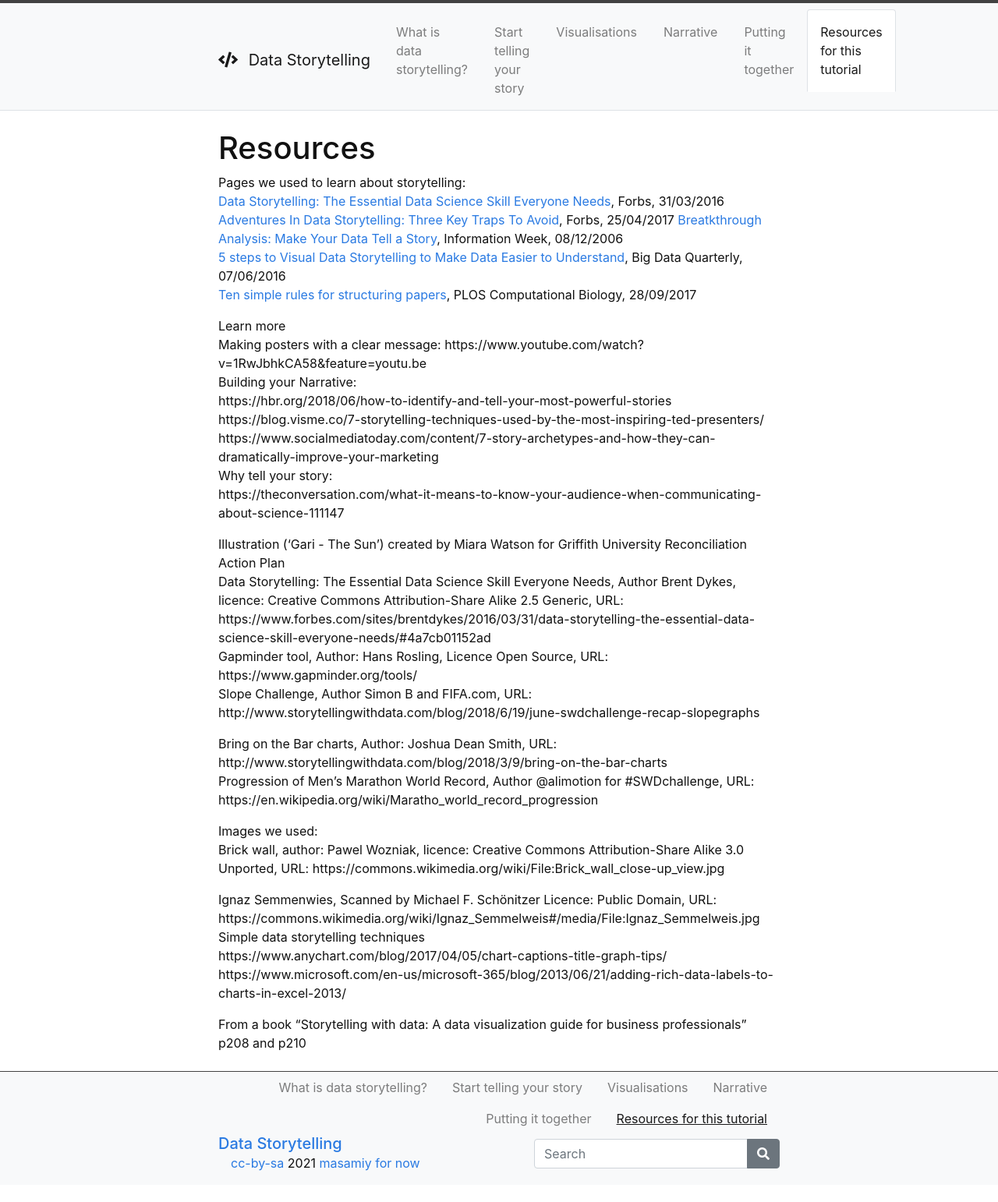
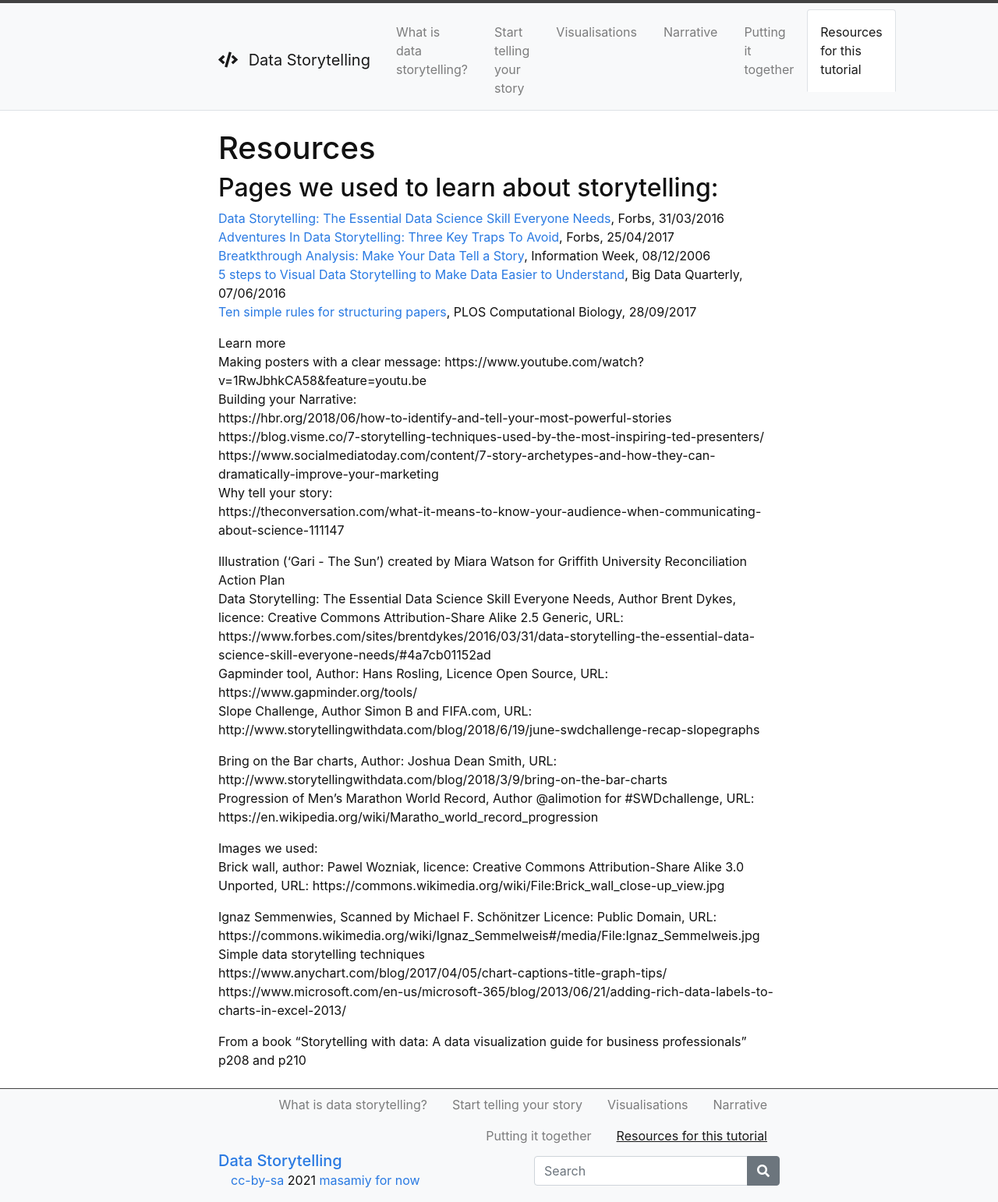
Before and after one commit to masamiy/DataStoryTelling, a Jekyll site: the page built from content/5-Resources.md, in a window 1280 px wide. Shown: the whole page at 78% size. Built offline with Jekyll 4.4.1, drawn with Linux system fonts in a browser that asks for light colours; before the commit the page ends 1520 px from its top, so only the background shows below that.

```diff
--- a/content/5-Resources.md
+++ b/content/5-Resources.md
@@ -3,7 +3,7 @@ title: Resources
 nav: Resources for this tutorial
 ---
 
-Pages we used to learn about storytelling:
+## Pages we used to learn about storytelling:
 [Data Storytelling: The Essential Data Science Skill Everyone Needs](https://www.forbes.com/sites/brentdykes/2016/03/31/data-storytelling-the-essential-data-science-skill-everyone-needs/#5564188952ad), Forbs, 31/03/2016
 [Adventures In Data Storytelling: Three Key Traps To Avoid](https://www.forbes.com/sites/brentdykes/2017/04/25/adventures-in-data-storytelling-three-key-traps-to-avoid/#7ac575783234), Forbs, 25/04/2017
 [Breatkthrough Analysis: Make Your Data Tell a Story](http://www.informationweek.com/software/information-management/breakthrough-analysis-make-your-data-tell-a-story/d/d-id/1049675?), Information Week, 08/12/2006
```
